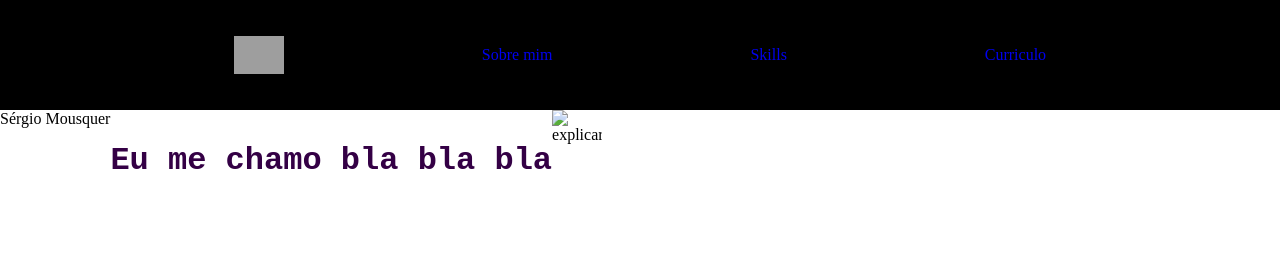
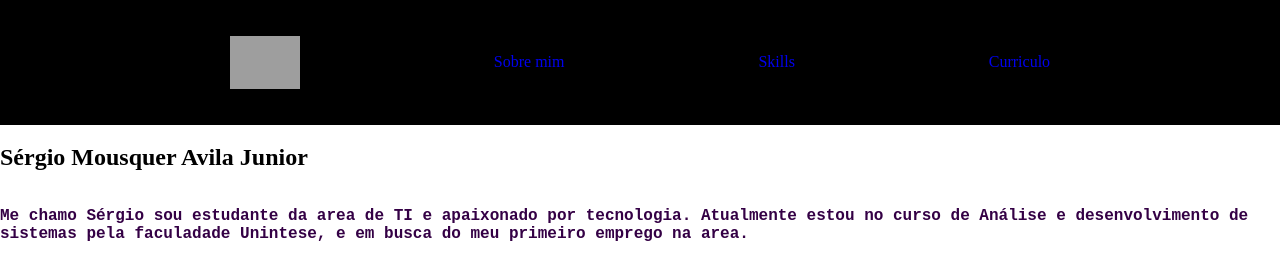
Before and after one commit to QueridoEmo/EstudoPy, a plain HTML site: page Escola De Programadores/index.html in a window 1280 px wide. Drawn offline with Linux system fonts and the light colour scheme; grey boxes are pictures that could not be loaded.

Commit message:
logo, "sobre mim", fonts.

```diff
--- a/Escola De Programadores/index.html
+++ b/Escola De Programadores/index.html
@@ -5,12 +5,12 @@
   <meta charset="UTF-8">
   <meta name="viewport" content="width=device-width, inicial-scale=1">
   <meta name="description" content="Pagina de Portifólio do Sérgio">
-  <meta name="keyword" content="Portfólio">
+  <meta name="keyword" content="Potfólio, HTML, Css, JavaScript, Iniciante,">
   <meta name="author" content="Sérgio Mousquer Avila">
 
   <title>Portfólio do Sérgio</title>
 
-  <link rel=icon>
+  <link rel="icon" tupe="image/x=icon" href="img/logo_EMO.ico">
 
   <link rel="stylesheet" type=" text/css" href="style.css">
 
@@ -19,20 +19,22 @@
 <body>
   <section>
     <div class="menuPrincipal" style>
-        <img width="50px" heigth="50px" src="https://avatars.githubusercontent.com/u/128314360?v=4" alt=logo do sérgio - o logo é um
-          e em neon verde com fundo preto>
-        <a class="=botaoMenuPrincipal>Sobre Mim" href=sobreMim>Sobre mim</a>
-        <a class="=botaoMenuPrincipal>Minhas skills" href=skills>Skills</a>
-        <a class="=botaoMenuPrincipal>Meu curriculo" href=curriculo>Curriculo</a>
+      <img id="logo" width="70px" heigth="50px" src="https://avatars.githubusercontent.com/u/128314360?v=4" alt=logo do
+        sérgio - o logo é um E em neon verde com fundo preto>
+      <a id="sobreMim" class="=botaoMenuPrincipal>Sobre Mim" href="#sobreMim">Sobre mim</a>
+      <a id="minhasSkills" class="=botaoMenuPrincipal>Minhas skills" href="#skills">Skills</a>
+      <a id="meuCurriculo" class="=botaoMenuPrincipal>Meu curriculo" href="#curriculo">Curriculo</a>
 
     </div>
   </section>
 
   <section>
 
-    <div id=" sobreMim" class="containerSobreMim" style="display: flex; flex-wrap: wrap" <h1>Sérgio Mousquer</h1>
-      <p class="textSobreMim">Eu me chamo bla bla bla</p>
-      <img width="50px" heigth="50px" src="img/caminho" alt=explicar a imagen>
+    <div id=" sobreMim" style="display: flex; flex-wrap: wrap">
+      <h1>Sérgio Mousquer Avila Junior</h1>
+      <p class="textSobreMim">Me chamo Sérgio sou estudante da area de TI e apaixonado por tecnologia. Atualmente
+        estou no curso de Análise e desenvolvimento de sistemas pela faculadade Unintese, e em busca do meu primeiro
+        emprego na area.</p>
     </div>
 
   </section>
--- a/Escola De Programadores/style.css
+++ b/Escola De Programadores/style.css
@@ -19,7 +19,7 @@ p {
 }
 
 .textSobreMim {
-    font-size: 2rem;
+    font-size: 1rem;
     color: var(--purple-500);
 }
 
```
Also changed, not shown: Escola De Programadores/img/eu.png (added), Escola De Programadores/img/logo_EMO.ico (added).
